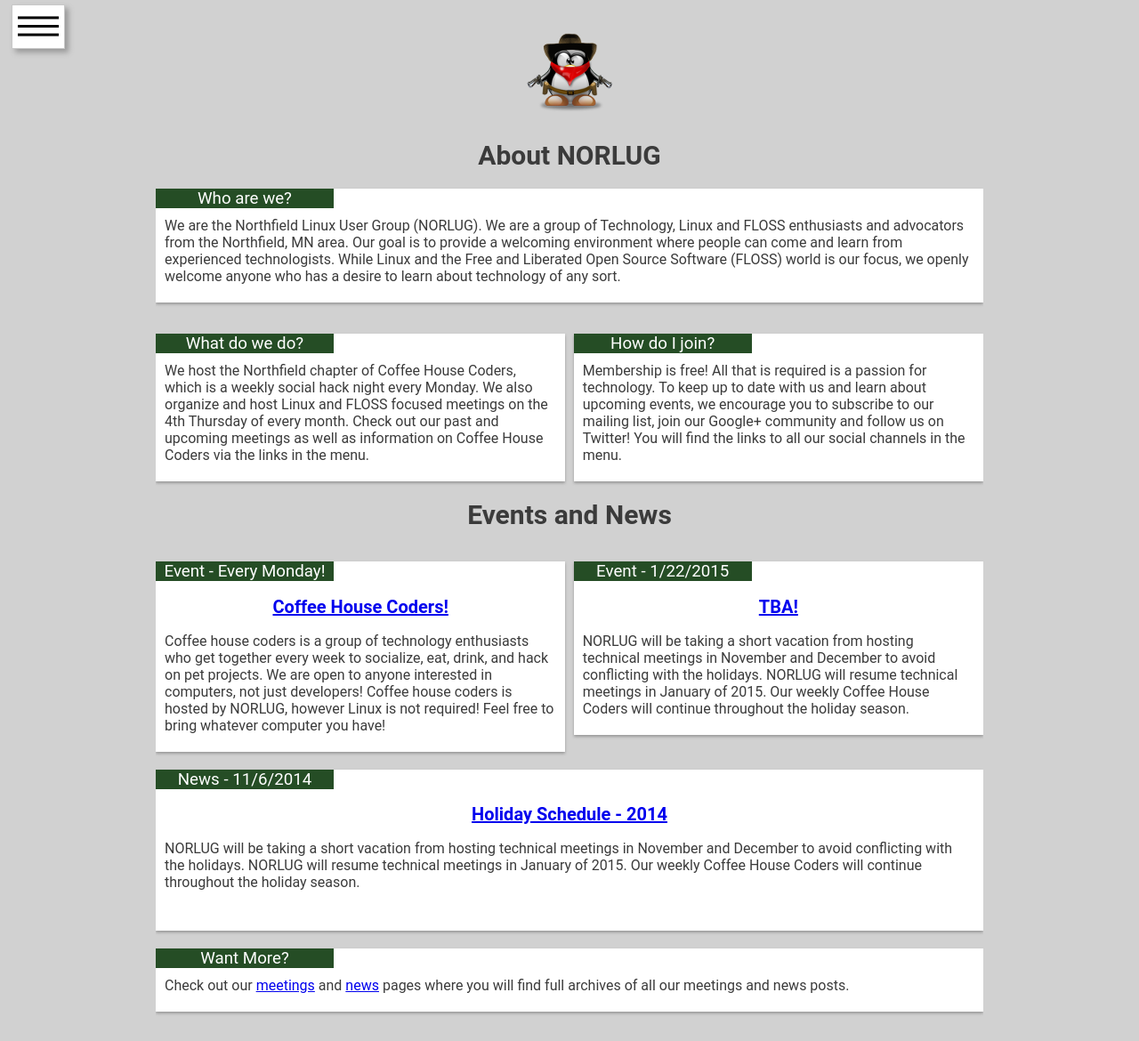
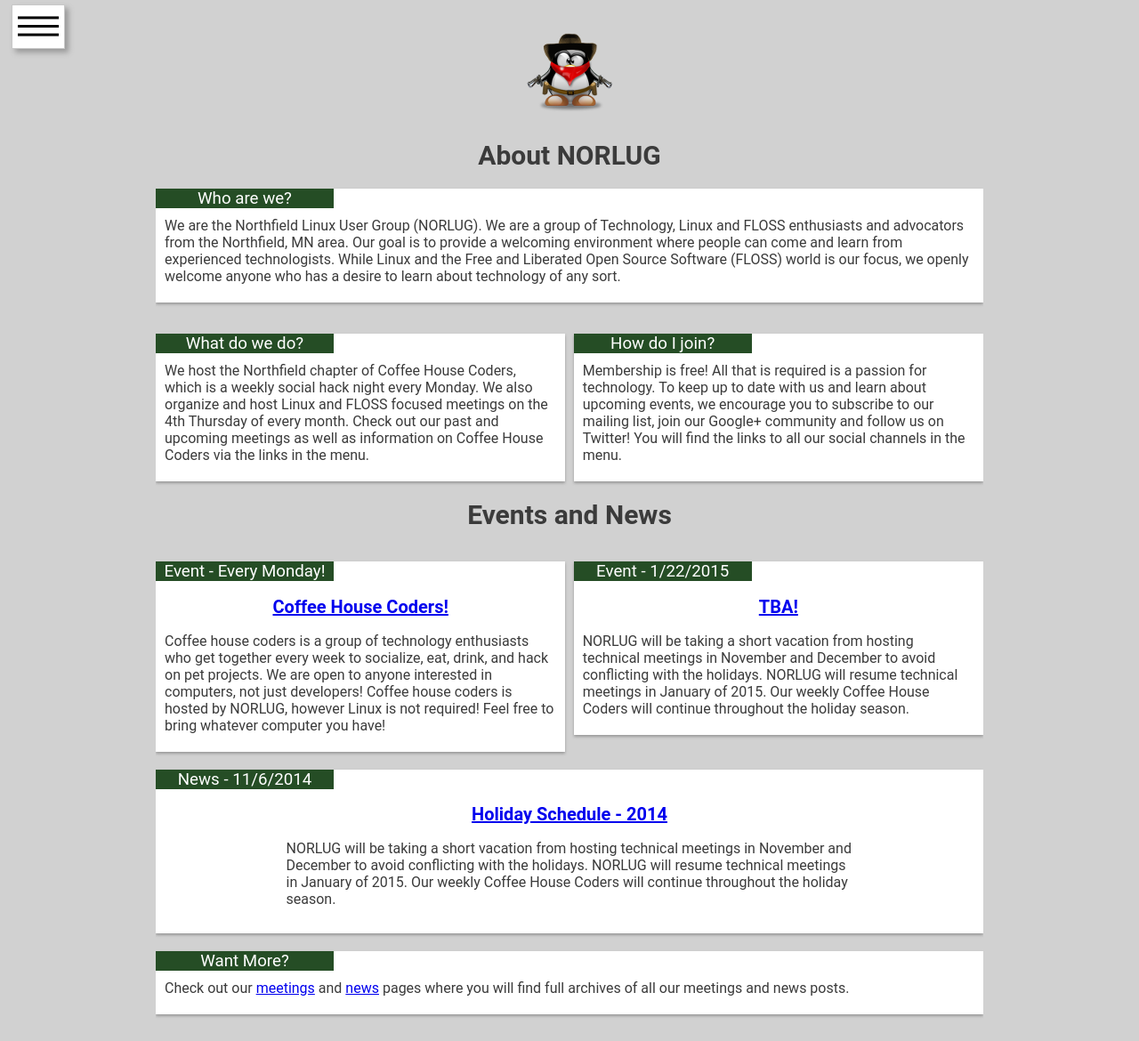
Before and after one commit to norlug/norlug.github.io, a Jekyll site: the page built from index.html, in a window 1280 px wide. Shown: the whole page at 89% size. Built offline with Jekyll 4.4.1, drawn with Linux system fonts in a browser that asks for light colours.

Commit message:
Merged new css classes

```diff
--- a/css/cardLayout/cardLayout.css
+++ b/css/cardLayout/cardLayout.css
@@ -25,6 +25,26 @@
     }
 .content.blog{ margin: 0% 15%; }
 
+.post{
+	text-align: left;
+	margin: 0% 15%;
+}
+.post.left{
+	text-align: left;
+}
+.post.center{
+	text-align: center;
+}
+
+.post.right{
+	text-align: right;
+}
+
+.card_list{
+	list-style: none;
+	margin: -1px 0px 0px -40px;
+	padding: 0px;
+}
 
 /*****    Positioning Layouts    *****/
 .card.left{
```
